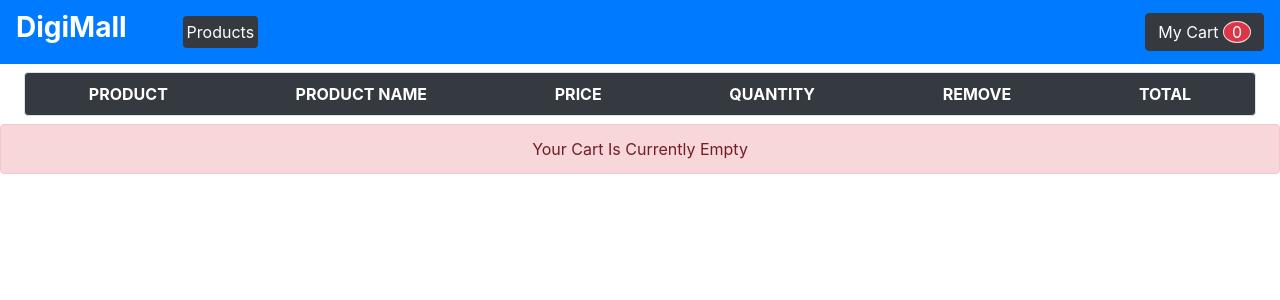
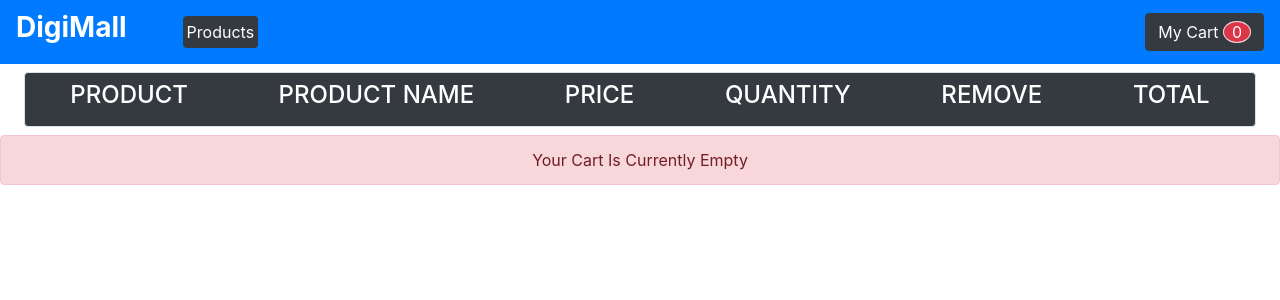
Before and after one commit to avi4630/promobi-test, a React (Create React App) app: page /cart in a window 1280 px wide. Shown: the top 300 px of the page. Built offline with nearby package versions, Linux system fonts and the light colour scheme.

Commit message:
remove console warnings

```diff
--- a/src/components/Cart.js
+++ b/src/components/Cart.js
@@ -104,40 +104,43 @@ const Cart = () => {
   return (
     <div>
       <Modal show={show} setShow={setShow} />
-      <table className="w-100 mt-2 d-none d-sm-block">
-        <tr className="d-flex justify-content-around border rounded mx-4 py-2 bg-dark text-white">
-          <th>PRODUCT</th>
-          <th>PRODUCT NAME</th>
-          <th>PRICE</th>
-          <th>QUANTITY</th>
-          <th>REMOVE</th>
-          <th>TOTAL</th>
-        </tr>
+      <div className="w-100 mt-2 d-none d-sm-block">
+        <div className="d-flex justify-content-around border rounded mx-4 py-2 bg-dark text-white">
+          <h4>PRODUCT</h4>
+          <h4>PRODUCT NAME</h4>
+          <h4>PRICE</h4>
+          <h4>QUANTITY</h4>
+          <h4>REMOVE</h4>
+          <h4>TOTAL</h4>
+        </div>
         {cart.length ?
           cart.map(({ product, quantity, total }) => (
-            <tr className="d-flex justify-content-around py-2 border rounded mx-4 my-2 align-items-center bg-info font-weight-bold">
-              <td><Image src={product.imgUrl} /></td>
-              <td><span>{product.title}</span></td>
-              <td><span>₹{product.price}</span></td>
-              <td>
+            <div
+            key={product.id}
+            className="d-flex justify-content-around py-2 border rounded mx-4 my-2 align-items-center bg-info font-weight-bold"
+            >
+              <Image src={product.imgUrl} />
+              <span>{product.title}</span>
+              <span>₹{product.price}</span>
+              <div>
                 <Button variant="dark" size="sm" className="mr-1" onClick={() => decreaseProductQuantity(product.id)}>-</Button>
                 <Button variant="light">{quantity}</Button>
                 <Button variant="dark" size="sm" className="ml-1" onClick={() => increaseProductQuantity(product.id)}>+</Button>
-              </td>
-              <td><Button variant="danger" size="sm" onClick={() => removeProductFromCart(product.id)}>Delete</Button></td>
-              <td><span>₹{total}</span></td>
-            </tr>
+              </div>
+              <Button variant="danger" size="sm" onClick={() => removeProductFromCart(product.id)}>Delete</Button>
+              <span>₹{total}</span>
+            </div>
           ))
           :
           <Alert variant="danger" className="text-center mt-2">
             Your Cart Is Currently Empty
         </Alert>
         }
-      </table>
+      </div>
       <div className="d-block d-sm-none d-flex flex-wrap justify-content-center ">
         {cart.length ?
           cart.map(({ product, quantity, total }) => (
-            <div className="d-flex flex-column bg-info m-2 px-3 border rounded">
+            <div key={product.id} className="d-flex flex-column bg-info m-2 px-3 border rounded">
               <Image src={product.imgUrl} />
               <span>{product.title}</span>
               <div>
--- /dev/null
+++ b/src/components/Filter.js
@@ -0,0 +1,51 @@
+import React, { useContext } from "react";
+import { Dropdown, DropdownButton } from "react-bootstrap";
+import { ProductContext } from "../Context";
+
+const Filter = () => {
+  const {
+    products,
+    setProductName,
+    setCategory,
+    category,
+    setProducts
+  } = useContext(ProductContext);
+
+  const sortProductByPriceLowToHigh = () => {
+    let data = [...products]
+    setProducts(data.sort((a, b) => a.price - b.price));
+  };
+
+  const sortProductByPriceHightToLow = () => {
+    let data = [...products]
+    setProducts(data.sort((a, b) => b.price - a.price));
+  };
+
+  return (
+    <div className="sticky-top bg-dark p-2">
+      <div className="d-flex flex-wrap justify-content-center">
+        <input className="rounded" onChange={(e) => setProductName(e.target.value)} placeholder="search product" />
+        <DropdownButton
+          className="m-2 "
+          title={category == "all" ? "select category" : category}
+        >
+          <Dropdown.Item onClick={() => setCategory("mobile")}> mobile </Dropdown.Item>
+          <Dropdown.Item onClick={() => setCategory("fashion")}> fashion </Dropdown.Item>
+          <Dropdown.Item onClick={() => setCategory("home")}> home </Dropdown.Item>
+          <Dropdown.Item onClick={() => setCategory("electronics")}> electronics </Dropdown.Item>
+          <Dropdown.Item onClick={() => setCategory("sport")}> sport </Dropdown.Item>
+          <Dropdown.Item onClick={() => setCategory("all")}> all </Dropdown.Item>
+        </DropdownButton>
+        <DropdownButton
+          className="mt-2"
+          title="sort"
+        >
+          <Dropdown.Item onClick={sortProductByPriceLowToHigh}> price -- low to high </Dropdown.Item>
+          <Dropdown.Item onClick={sortProductByPriceHightToLow}> price -- high to low </Dropdown.Item>
+        </DropdownButton>
+      </div>
+    </div>
+  );
+};
+
+export default Filter;
--- a/src/components/Product.js
+++ b/src/components/Product.js
@@ -67,7 +67,7 @@ const Product = ({ product }) => {
                   delay={{ show: 250, hide: 400 }}
                   overlay={<Tooltip>Item Is Already In Cart</Tooltip>}
                 >
-                  <label class=" bg-primary p-2 rounded text-white">
+                  <label className=" bg-primary p-2 rounded text-white">
                     In Cart
               </label>
                 </OverlayTrigger> :
--- a/src/components/ProductDetails.js
+++ b/src/components/ProductDetails.js
@@ -19,12 +19,12 @@ const CardImage = styled(Card.Img)`
 `;
 
 const ProductDetails = () => {
-  const { productDetails, cart, setCart, setProducts, setTotal, products, total } = useContext(ProductContext);
   const [quantity, setQuantity] = useState(1);
   const [show, setShow] = useState(false);
+  const { productDetails, cart, setCart, setProducts, setTotal, products, total } = useContext(ProductContext);
   const handleShow = () => setShow(true);
   const { imgUrl, title, price, quantity: availableQuantity, info, inCart } = productDetails;
-  console.log(productDetails)
+
   //event handler for add to cart
   const addToCart = (product, quantity) => {
     let tempCart = [...cart];
@@ -62,7 +62,7 @@ const ProductDetails = () => {
               <Card.Text>{info}</Card.Text>
             </div>
           </div>
-          <div className="d-flex justify-content-around border mx-5 py-1 bg-info rounded">
+          <div className="d-flex justify-content-around border py-1 bg-info rounded">
             <h5> Available Quantity : {availableQuantity}</h5>
             <QuantityOptions quantity={quantity} availableQuantity={availableQuantity} setQuantity={setQuantity} />
           </div>
@@ -80,7 +80,7 @@ const ProductDetails = () => {
                   delay={{ show: 250, hide: 400 }}
                   overlay={<Tooltip>Item Is Already In Cart</Tooltip>}
                 >
-                  <label class=" bg-warning p-2 rounded text-dark">
+                  <label className=" bg-warning p-2 rounded text-dark">
                     In Cart
               </label>
                 </OverlayTrigger> :
--- a/src/components/ProductList.js
+++ b/src/components/ProductList.js
@@ -2,53 +2,14 @@ import React, { useContext } from "react";
 import { Alert, Dropdown, DropdownButton } from "react-bootstrap";
 import Product from "./Product";
 import { ProductContext } from "../Context";
-
-
+import Filter from "./Filter";
 
 const ProductList = () => {
-  const {
-    products,
-    setProductName,
-    setCategory,
-    category,
-    setProducts
-  } = useContext(ProductContext);
-  const sortProductByPriceLowToHigh = () => {
-    let data = [...products]
-    setProducts(data.sort((a, b) => a.price - b.price));
-  };
-
-  const sortProductByPriceHightToLow = () => {
-    let data = [...products]
-    setProducts(data.sort((a, b) => b.price - a.price));
-  };
-
+  const { products } = useContext(ProductContext);
 
   return (
     <div className="bg-secondary">
-      <div className="sticky-top bg-dark p-2">
-        <div className="d-flex flex-wrap justify-content-center">
-          <input className="rounded" onChange={(e) => setProductName(e.target.value)} placeholder="search product" />
-          <DropdownButton
-            className="m-2 "
-            title={category == "all" ? "select category" : category}
-          >
-            <Dropdown.Item onClick={() => setCategory("mobile")}> mobile </Dropdown.Item>
-            <Dropdown.Item onClick={() => setCategory("fashion")}> fashion </Dropdown.Item>
-            <Dropdown.Item onClick={() => setCategory("home")}> home </Dropdown.Item>
-            <Dropdown.Item onClick={() => setCategory("electronics")}> electronics </Dropdown.Item>
-            <Dropdown.Item onClick={() => setCategory("sport")}> sport </Dropdown.Item>
-            <Dropdown.Item onClick={() => setCategory("all")}> all </Dropdown.Item>
-          </DropdownButton>
-          <DropdownButton
-            className="mt-2"
-            title="sort"
-          >
-            <Dropdown.Item onClick={sortProductByPriceLowToHigh}> price -- low to high </Dropdown.Item>
-            <Dropdown.Item onClick={sortProductByPriceHightToLow}> price -- high to low </Dropdown.Item>
-          </DropdownButton>
-        </div>
-      </div>
+      <Filter />
       <div className="d-flex flex-wrap justify-content-center m-auto">
         {
           products.length ?
--- a/src/components/QuantityOptions.js
+++ b/src/components/QuantityOptions.js
@@ -9,19 +9,21 @@ const QuantityOptions = ({ quantity, setQuantity, availableQuantity }) => {
     }
   } else {
     options = [1, 2, 3];
-  }
+  };
 
   return (
+    <>Select Quantity:
     <DropdownButton
       size="sm"
       variant="dark"
       title={quantity}
     >{
         options.map((option) => (
-          <Dropdown.Item onClick={() => setQuantity(option)}>{option}</Dropdown.Item>
+          <Dropdown.Item key={option} onClick={() => setQuantity(option)}>{option}</Dropdown.Item>
         ))
       }
     </DropdownButton>
+    </>
   );
 };
 
```
